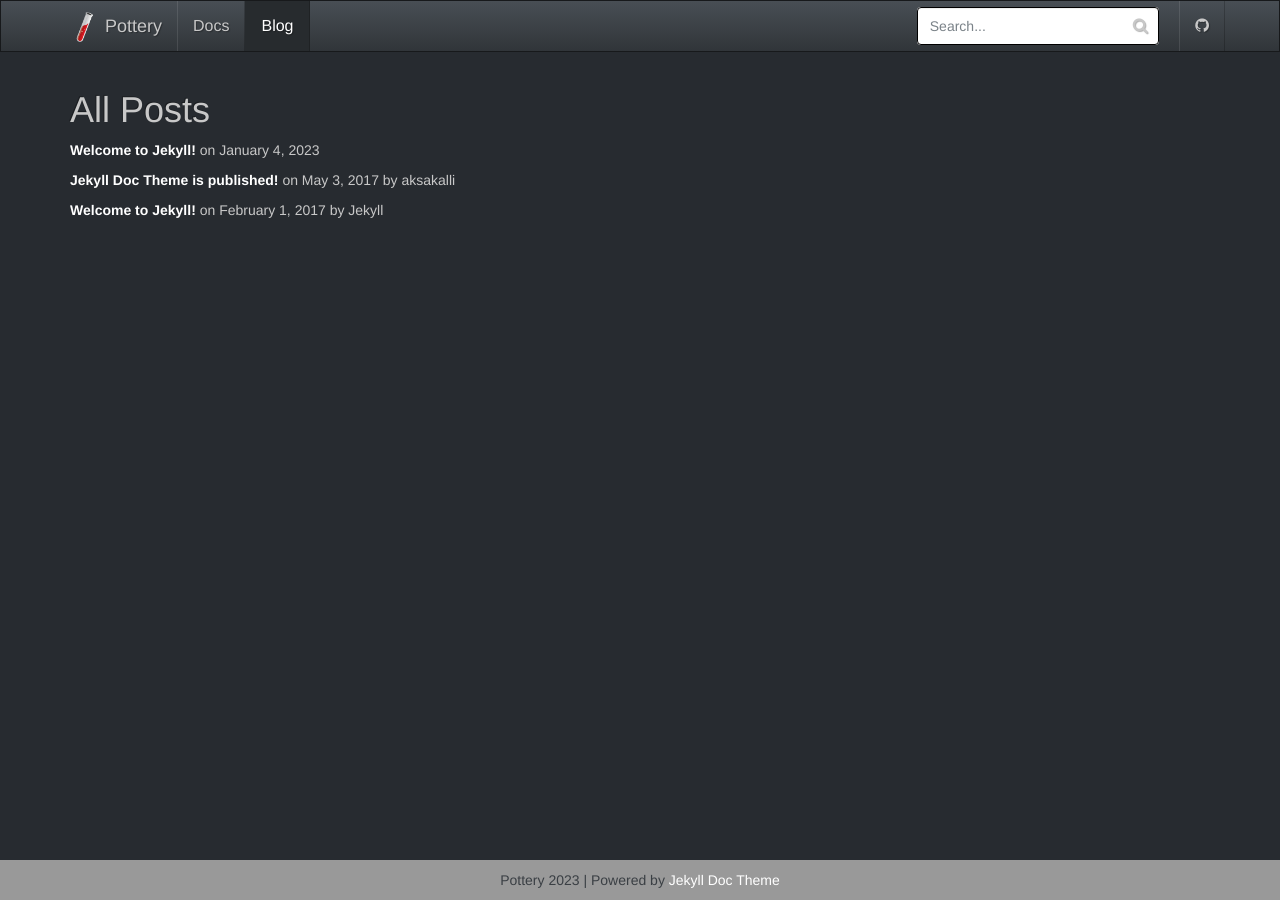
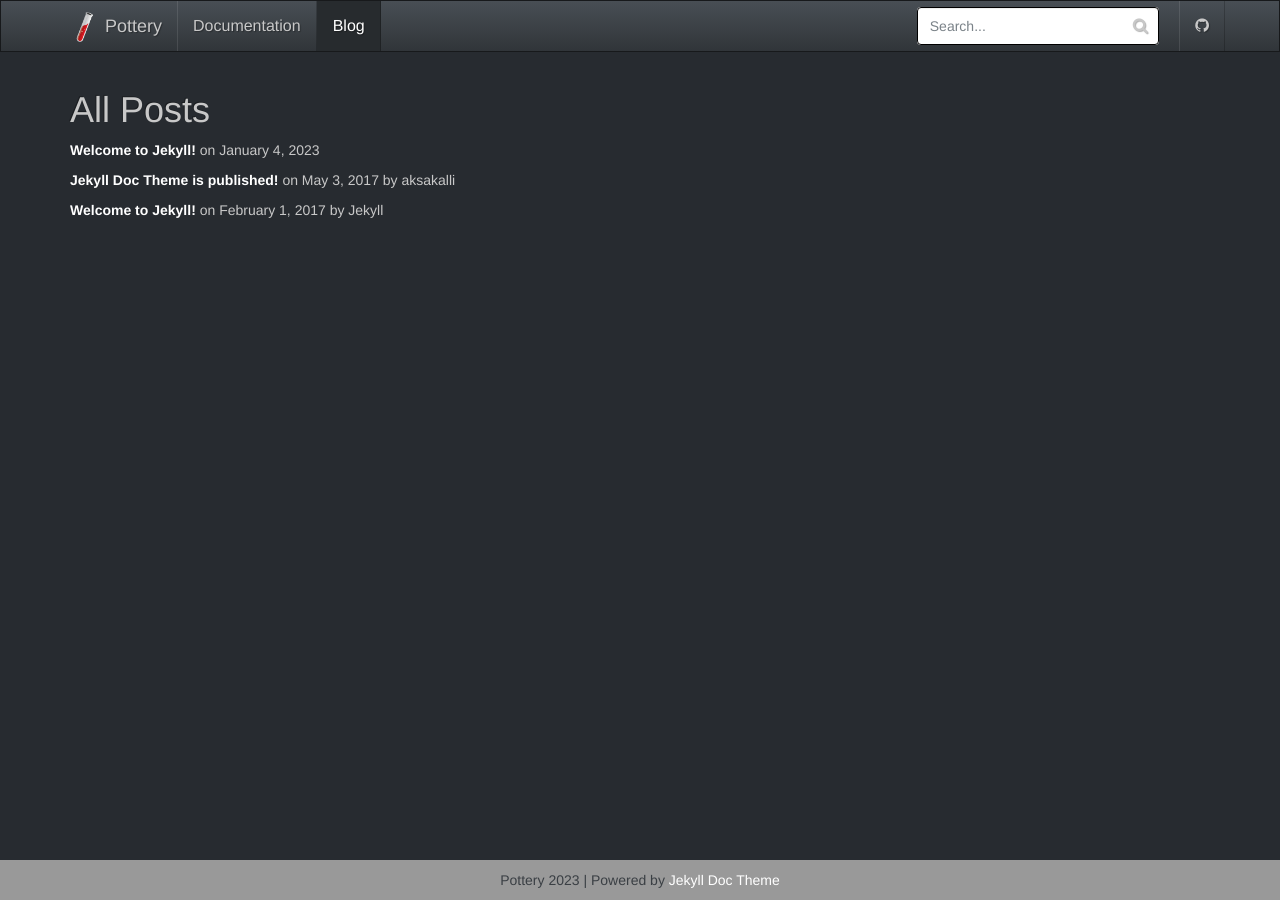
Before and after one commit to kmruiz/pottery, a Jekyll site: the page built from docs/assets/allposts.html, in a window 1280 px wide. Built offline with Jekyll 4.4.1, drawn with Linux system fonts in a browser that asks for light colours.

Commit message:
change `docs` to `Documentation`

```diff
--- a/docs/_includes/topnav.html
+++ b/docs/_includes/topnav.html
@@ -13,7 +13,7 @@
         </div>
         <div id="navbar" class="collapse navbar-collapse">
             <ul class="nav navbar-nav">
-                <li {% if page.sectionid=='docs' %} class="active" {% endif %}><a href="{{ "/docs/home/" | relative_url }}">Docs</a></li>
+                <li {% if page.sectionid=='docs' %} class="active" {% endif %}><a href="{{ "/docs/home/" | relative_url }}">Documentation</a></li>
                 <li {% if page.sectionid=='blog' %} class="active" {% endif %}><a href="{{ site.posts.first.url | relative_url }}">Blog</a></li>
             </ul>
             <div class="navbar-right">
```
